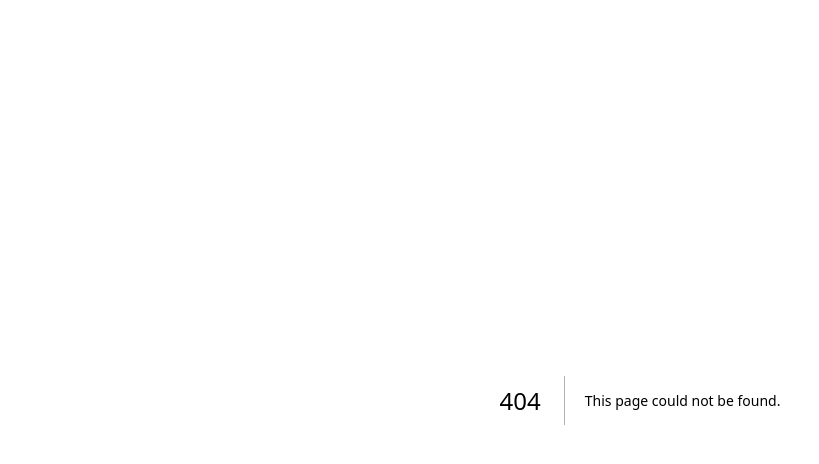
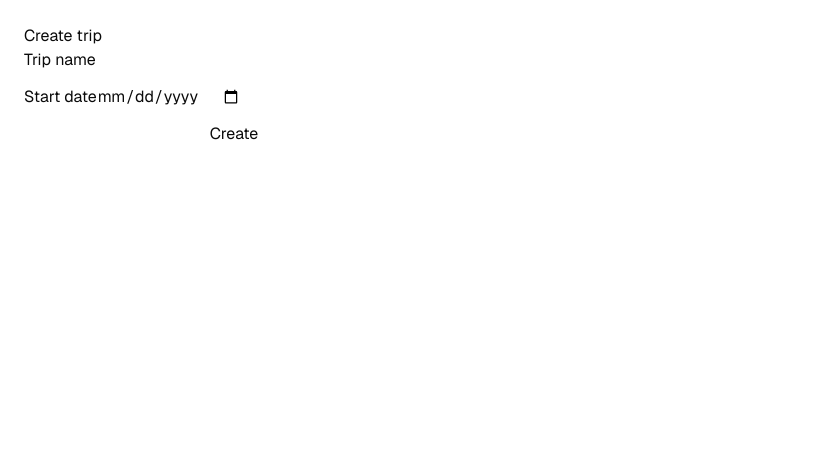
Before and after one commit to maddipaddi/packing-helper, a Next.js app: page /trips/new in a window 1280 px wide. Before the commit this address had no page. Shown: the top 464 px of the page, without its empty margins (0-819 px from the left). Built offline with nearby package versions, Linux system fonts and the light colour scheme; no server answers.

Commit message:
feat: add trips page and create trip page

```diff
--- /dev/null
+++ b/app/trips/new/page.tsx
@@ -0,0 +1,69 @@
+"use client";
+
+import { useState } from "react";
+import { useRouter } from "next/navigation";
+import { createBrowserClient } from "@supabase/ssr";
+
+export default function NewTripPage() {
+  const [name, setName] = useState("");
+  const [startDate, setStartDate] = useState("");
+  const [error, setError] = useState<string | null>(null);
+
+  const router = useRouter();
+
+  const supabase = createBrowserClient(
+    process.env.NEXT_PUBLIC_SUPABASE_URL!,
+    process.env.NEXT_PUBLIC_SUPABASE_PUBLISHABLE_KEY!,
+  );
+
+  const onCreate = async () => {
+    setError(null);
+
+    const {
+      data: { user },
+      error: userError,
+    } = await supabase.auth.getUser();
+
+    if (userError) return setError(userError.message);
+    if (!user) return setError("Not logged in.");
+
+    const { error: insertError } = await supabase.from("trips").insert({
+      user_id: user.id,
+      name: name.trim(),
+      start_date: startDate || null,
+    });
+
+    if (insertError) return setError(insertError.message);
+
+    router.push("/trips");
+    router.refresh();
+  };
+
+  return (
+    <div style={{ padding: 24 }}>
+      <h1>Create trip</h1>
+
+      <div style={{ display: "grid", gap: 12, maxWidth: 420 }}>
+        <label>
+          Trip name
+          <input value={name} onChange={(e) => setName(e.target.value)} />
+        </label>
+
+        <label>
+          Start date
+          <input
+            type="date"
+            value={startDate}
+            onChange={(e) => setStartDate(e.target.value)}
+          />
+        </label>
+
+        <button disabled={!name.trim()} onClick={onCreate}>
+          Create
+        </button>
+
+        {error && <p>{error}</p>}
+      </div>
+    </div>
+  );
+}
--- /dev/null
+++ b/app/trips/page.tsx
@@ -0,0 +1,41 @@
+import { createClient } from "@/lib/supabase/server";
+import Link from "next/link";
+
+export default async function TripsPage() {
+  const supabase = await createClient();
+
+  const {
+    data: { user },
+  } = await supabase.auth.getUser();
+
+  if (!user) return <p>Please log in.</p>;
+
+  const { data: trips, error } = await supabase
+    .from("trips")
+    .select("id, name, start_date, created_at")
+    .order("created_at", { ascending: false });
+
+  if (error) return <pre>{error.message}</pre>;
+
+  return (
+    <div style={{ padding: 24 }}>
+      <h1>Trips</h1>
+      <p>
+        <Link href="/trips/new">Create new trip</Link>
+      </p>
+
+      {!trips?.length ? (
+        <p>No trips yet.</p>
+      ) : (
+        <ul>
+          {trips.map((trip) => (
+            <li key={trip.id}>
+              {trip.name}
+              {trip.start_date ? ` — ${trip.start_date}` : ""}
+            </li>
+          ))}
+        </ul>
+      )}
+    </div>
+  );
+}
```
